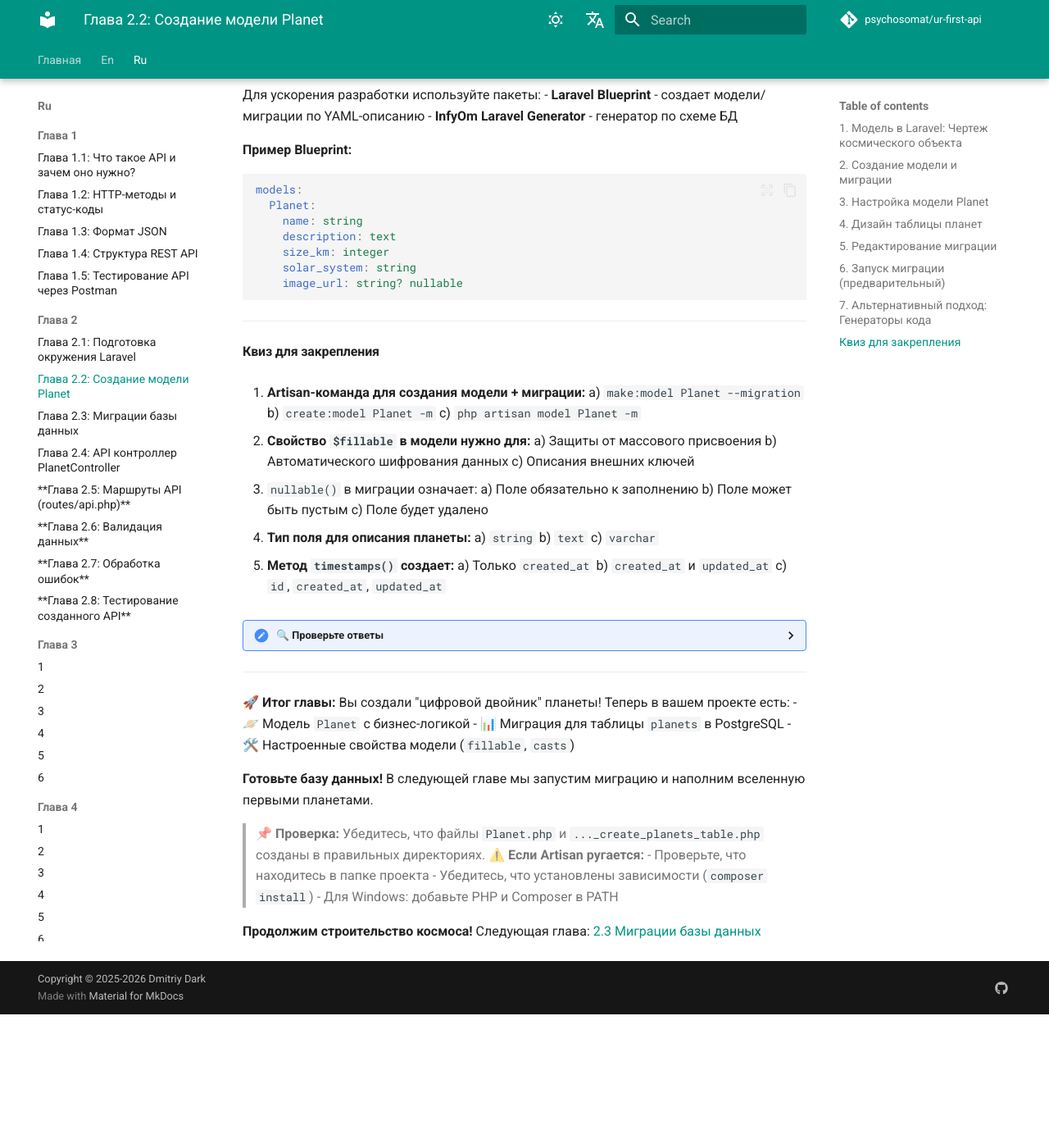
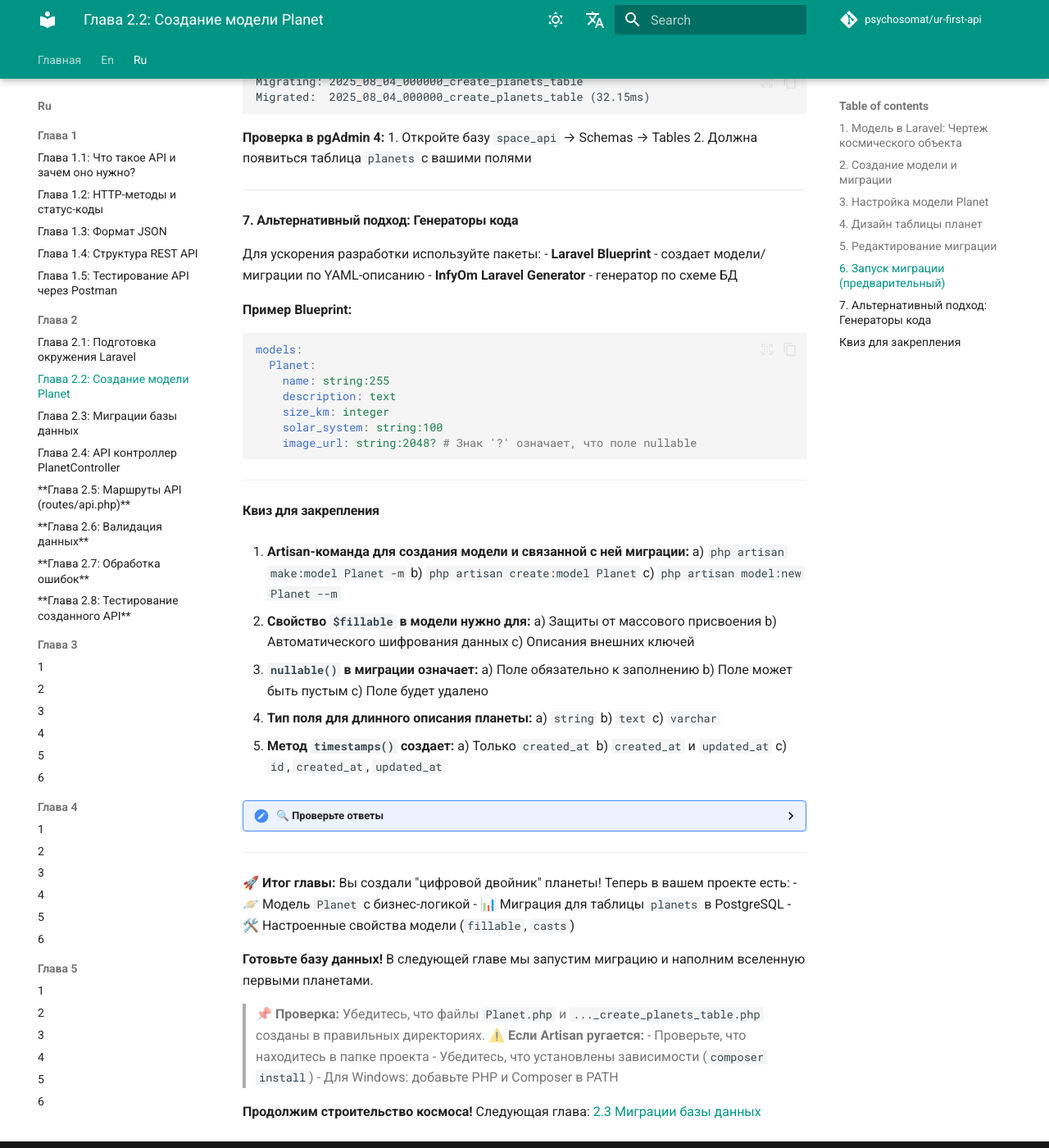
Before and after one commit to psychosomat/ur-first-api, an MkDocs documentation site: the page built from docs/ru/Глава 2/2.md, in a window 1280 px wide and 1400 px high, scrolled down 3384 px. Shown: the whole window at 82% size. Built offline with MkDocs 1.6.1 and Material for MkDocs 9.7.7, drawn with Linux system fonts in a browser that asks for light colours; comment, search, counter and statistics services are not loaded; before the commit the page ends 4621 px from its top, so only the background shows below that; some of the changed text lies outside the part shown.

Commit message:
Content adjustments

````diff
--- a/docs/ru/Глава 2/2.md
+++ b/docs/ru/Глава 2/2.md
@@ -41,6 +41,8 @@
 - `-c` → Создать контроллер
 - `-r` → Ресурсный контроллер
 
+> 💡 **Профессиональный совет:** Эти флаги можно комбинировать для максимальной эффективности. Команда `php artisan make:model Planet -mcr` создаст сразу модель, миграцию и ресурсный контроллер для управления этой моделью. Это экономит много времени.
+
 ---
 
 #### **3. Настройка модели Planet**
@@ -54,7 +56,11 @@
 
 class Planet extends Model
 {
+	use HasFactory;
+
     // Название таблицы (по умолчанию: 'planets')
+	// Laravel автоматически предполагает, что имя таблицы — это множественная форма имени модели в snake_case (Planet -> planets).
+     //Поэтому это свойство здесь не обязательно, но полезно для наглядности.
     protected $table = 'planets';
 
     // Разрешенные для заполнения поля
@@ -164,32 +170,32 @@
 ```yaml
 models:
   Planet:
-    name: string
+    name: string:255
     description: text
     size_km: integer
-    solar_system: string
-    image_url: string? nullable
+    solar_system: string:100
+    image_url: string:2048? # Знак '?' означает, что поле nullable
 ```
 
 ---
 
 #### **Квиз для закрепления**
-1. **Artisan-команда для создания модели + миграции:**
-   a) `make:model Planet --migration`
-   b) `create:model Planet -m`
-   c) `php artisan model Planet -m`
+1. **Artisan-команда для создания модели и связанной с ней миграции:**
+   a) `php artisan make:model Planet -m`
+   b) `php artisan create:model Planet`
+   c) `php artisan model:new Planet --m`
 
 2. **Свойство `$fillable` в модели нужно для:**
    a) Защиты от массового присвоения
    b) Автоматического шифрования данных
    c) Описания внешних ключей
 
-3. `nullable()` в миграции означает:
+3. **`nullable()` в миграции означает:**
    a) Поле обязательно к заполнению
    b) Поле может быть пустым
    c) Поле будет удалено
 
-4. **Тип поля для описания планеты:**
+4. **Тип поля для длинного описания планеты:**
    a) `string`
    b) `text`
    c) `varchar`
````
Also changed, not shown: other parts of docs/ru/Глава 2/2.md (+1 -1 lines), docs/ru/Глава 2/1.md (+1 -0 lines), docs/ru/Глава 2/3.md (+18 -16 lines).
